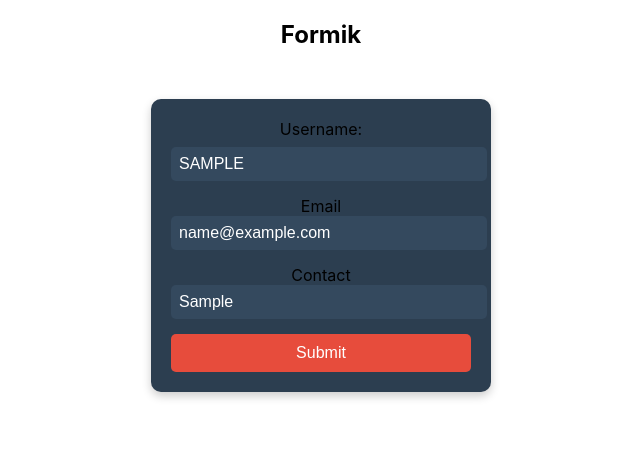
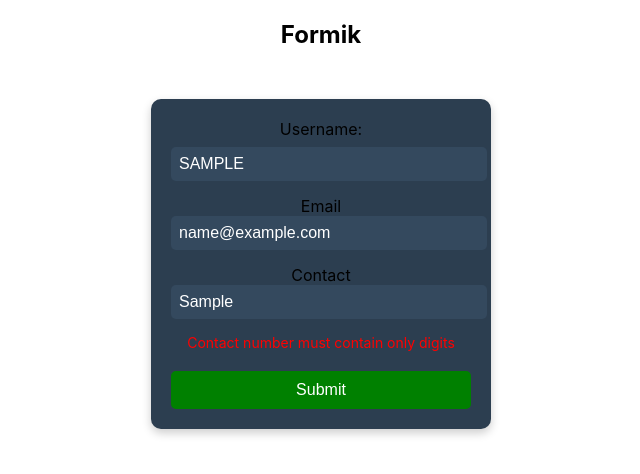
Before and after one commit to DevPeak-Innovations-Open-Source/reactjs, a React (Create React App) app: page / in a window 1280 px wide. Both pictures are taken after typing "Sample", "name@example.com", "Sample" into the empty fields and a click on the button "Submit". Shown: the top 474 px of the page, without its empty margins (319-959 px from the left). Built offline with nearby package versions, Linux system fonts and the light colour scheme.

Commit message:
formik with api

```diff
--- a/src/App.css
+++ b/src/App.css
@@ -32,11 +32,12 @@
   padding: 10px;
   font-size: 16px;
   color: white;
-  background: #e74c3c;
+  background: green;
   border: none;
   border-radius: 5px;
   cursor: pointer;
   transition: 0.3s;
+  margin-top: 20px;
 }
 
 .button:hover {
@@ -52,3 +53,7 @@
   font-weight: bold;
   margin-bottom: 10px;
 }
+.error-message {
+  color: red;
+  font-size: 14px;
+}
--- a/src/App.jsx
+++ b/src/App.jsx
@@ -1,5 +1,5 @@
 import React from "react";
-import { Formik, Form, Field } from "formik";
+import { Formik, Form, Field, ErrorMessage } from "formik";
 import { validateEmail, validateContact } from "./utils/validation";
 import "./App.css";
 
@@ -27,7 +27,7 @@
         }}
         onSubmit={(values, { setSubmitting, resetForm }) => {
           const requestData = {
-            title: `Name:${values.username}`,
+            title: `Name: ${values.username}`,
             body: `Email: ${values.email}, Contact: ${values.contact}`,
             userId: 1,
           };
@@ -41,12 +41,10 @@
           })
             .then((response) => response.json())
             .then((json) => {
-              console.log("Response from API:", json);
               alert("Form submitted successfully!");
               resetForm();
             })
-            .catch((error) => {
-              console.error("Error submitting form:", error);
+            .catch(() => {
               alert("Failed to submit the form. Try again.");
             })
             .finally(() => {
@@ -63,15 +61,32 @@
               onChange={(e) => {
                 const usernameValue = e.target.value;
                 setFieldValue("username", usernameValue.toUpperCase());
-                setFieldValue("email", usernameValue ? `${usernameValue.replace(/\s+/g, '').toLowerCase()}@gmail.com` : "");
+                setFieldValue(
+                  "email",
+                  usernameValue
+                    ? `${usernameValue
+                        .replace(/\s+/g, "")
+                        .toLowerCase()}@gmail.com`
+                    : ""
+                );
               }}
             />
 
             <label htmlFor="email">Email</label>
             <Field type="email" id="email" name="email" className="input" />
+            <ErrorMessage
+              name="email"
+              component="div"
+              className="error-message"
+            />
 
             <label htmlFor="contact">Contact</label>
             <Field type="text" id="contact" name="contact" className="input" />
+            <ErrorMessage
+              name="contact"
+              component="div"
+              className="error-message"
+            />
 
             <button type="submit" className="button" disabled={isSubmitting}>
               {isSubmitting ? "Submitting..." : "Submit"}
--- a/src/utils/validation.js
+++ b/src/utils/validation.js
@@ -10,8 +10,10 @@
 export const validateContact = (contact) => {
   if (!contact) {
     return "Contact is required";
-  } else if (!/^\d{10}$/.test(contact)) {
-    return "Contact number must be 10 digits";
+  } else if (!/^\d+$/.test(contact)) {
+    return "Contact number must contain only digits";
+  } else if (contact.length !== 10) {
+    return "Contact number must be exactly 10 digits";
   }
   return "";
 };
```
Lines whose indentation alone changed are shown as unchanged.
